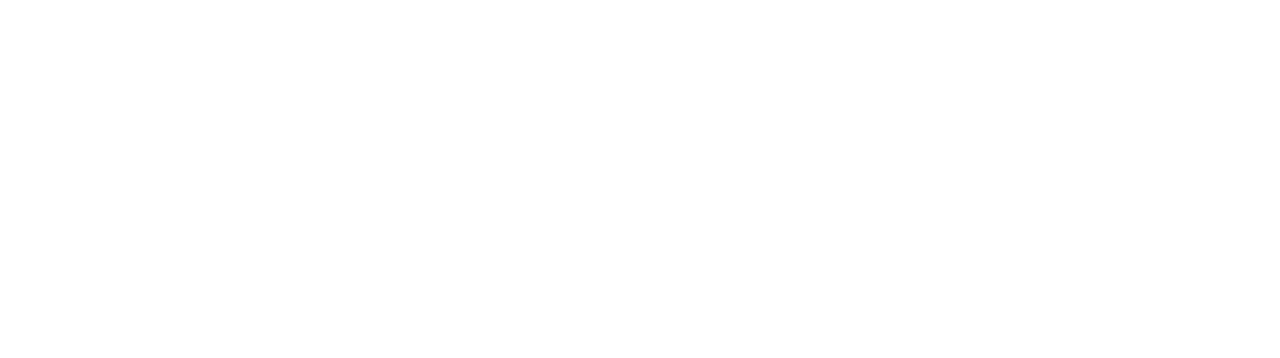
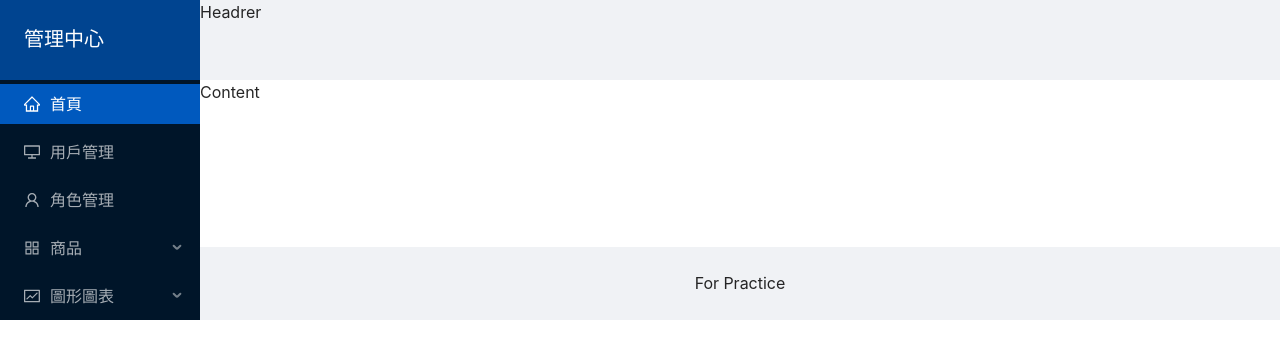
Before and after one commit to SimonLiu0911/BackstageByReact17, a React (Create React App) app: page / in a window 1280 px wide. Shown: the top 358 px of the page. Built offline with nearby package versions, Linux system fonts and the light colour scheme; the HTML template or start-up script is replaced by a standard one.

Commit message:
basic layout

```diff
--- a/src/App.jsx
+++ b/src/App.jsx
@@ -9,7 +9,7 @@
     <BrowserRouter>
       <Switch>
         <Route path="/login" component={Login}></Route>
-        <Route path="/admin" component={Admin}></Route>
+        <Route path="/" component={Admin} exact></Route>
       </Switch>
     </BrowserRouter>
   );
--- a/src/components/header/header.jsx
+++ b/src/components/header/header.jsx
@@ -1,10 +1,11 @@
 import React from 'react';
+import { HeaderStyle } from './headerStyle';
 
 const Header = () => {
 	return (
-		<div>
+		<HeaderStyle>
 			Headrer
-		</div>
+		</HeaderStyle>
 	);
 }
 
--- /dev/null
+++ b/src/components/header/headerStyle.jsx
@@ -0,0 +1,5 @@
+import styled from "@emotion/styled";
+
+export const HeaderStyle = styled.div`
+  height: 80px;
+`;
--- a/src/components/leftNav/letNav.jsx
+++ b/src/components/leftNav/letNav.jsx
@@ -1,11 +1,61 @@
-import React from 'react';
+import React, { useState } from "react";
+import { Link } from "react-router-dom";
+import { LeftNavStyle, HeaderStyle } from "./letNavStyled";
+import {
+  HomeOutlined,
+  AppstoreOutlined,
+  UserOutlined,
+  DesktopOutlined,
+  PieChartOutlined,
+  FundOutlined,
+  LineChartOutlined,
+  BarChartOutlined,
+} from "@ant-design/icons";
+import { Menu } from "antd";
+
+function getItem(label, key, icon, children, type) {
+  return {
+    key,
+    icon,
+    children,
+    label,
+    type,
+  };
+}
+
+const items = [
+  getItem("首頁", "1", <HomeOutlined />),
+  getItem("用戶管理", "2", <DesktopOutlined />),
+  getItem("角色管理", "3", <UserOutlined />),
+  getItem("商品", "sub1", <AppstoreOutlined />, [
+    getItem("品類管理", "4"),
+    getItem("商品管理", "5"),
+  ]),
+  getItem("圖形圖表", "sub2", <FundOutlined />, [
+    getItem("柱形圖", "6", <BarChartOutlined />),
+    getItem("折線圖", "7", <LineChartOutlined />),
+    getItem("圓餅圖", "8", <PieChartOutlined />),
+  ]),
+];
 
 const LetNav = () => {
-	return (
-		<div>
-			LetNav
-		</div>
-	);
-}
+  return (
+    <div>
+      <Link to="/">
+        <LeftNavStyle>
+          <HeaderStyle>
+            <h1>管理中心</h1>
+          </HeaderStyle>
+        </LeftNavStyle>
+      </Link>
+      <Menu
+        defaultSelectedKeys={["1"]}
+        mode="inline"
+        theme="dark"
+        items={items}
+      />
+    </div>
+  );
+};
 
 export default LetNav;
--- /dev/null
+++ b/src/components/leftNav/letNavStyled.jsx
@@ -0,0 +1,15 @@
+import styled from "@emotion/styled";
+
+export const LeftNavStyle = styled.div`
+  height: 80px;
+  padding: 24px;
+  background-color: #004490;
+`;
+
+export const HeaderStyle = styled.header`
+  h1 {
+    font-size: 1.25rem;
+    margin-bottom: 0;
+    color: #fff;
+  }
+`;
--- a/src/pages/admin/admin.jsx
+++ b/src/pages/admin/admin.jsx
@@ -1,9 +1,12 @@
-import React, { useEffect } from "react";
+import React from "react";
 import { Redirect } from "react-router-dom";
+import { Layout } from "antd";
 import memoryUtils from "../../utils/memoryUtils";
-import { Layout } from "antd";
+// component
+import LetNav from "../../components/leftNav/letNav";
+import Header from "../../components/header/header";
 
-const { Header, Footer, Sider, Content } = Layout;
+const { Footer, Sider, Content } = Layout;
 const Admin = () => {
   const user = memoryUtils.user;
   if (!user) {
@@ -11,11 +14,13 @@
   }
   return (
     <Layout style={{ height: "100%" }}>
-      <Sider>Sider</Sider>
+      <Sider>
+        <LetNav></LetNav>
+      </Sider>
       <Layout>
         <Header>Header</Header>
-        <Content>Content</Content>
-        <Footer>Footer</Footer>
+        <Content style={{ backgroundColor: "#fff" }}>Content</Content>
+        <Footer style={{ textAlign: "center" }}>For Practice</Footer>
       </Layout>
     </Layout>
   );
--- a/src/pages/login/login.jsx
+++ b/src/pages/login/login.jsx
@@ -27,7 +27,7 @@
 				const { user } = response.data
 				memoryUtils.user = user;
 				storageUtils.saveUser(user);
-				props.history.replace("/admin");
+				props.history.replace("/");
 			}
 		} catch (errorInfo) {
 			console.log('Failed:', errorInfo.response);
```
